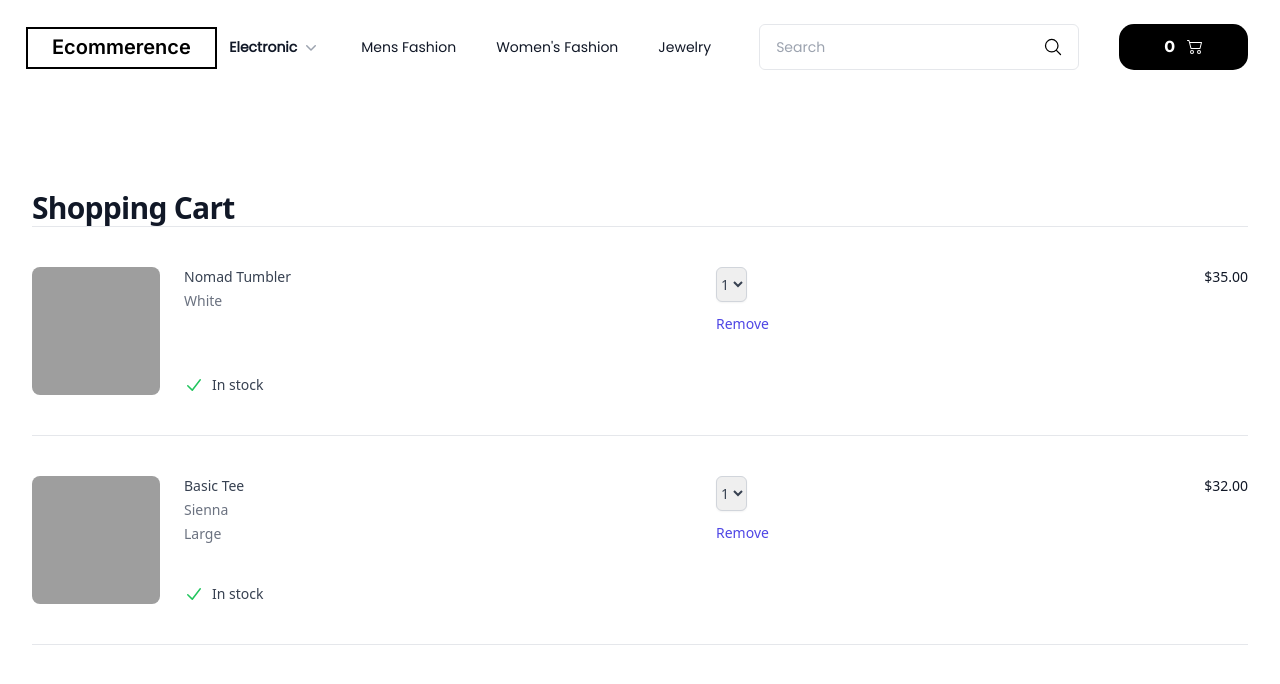
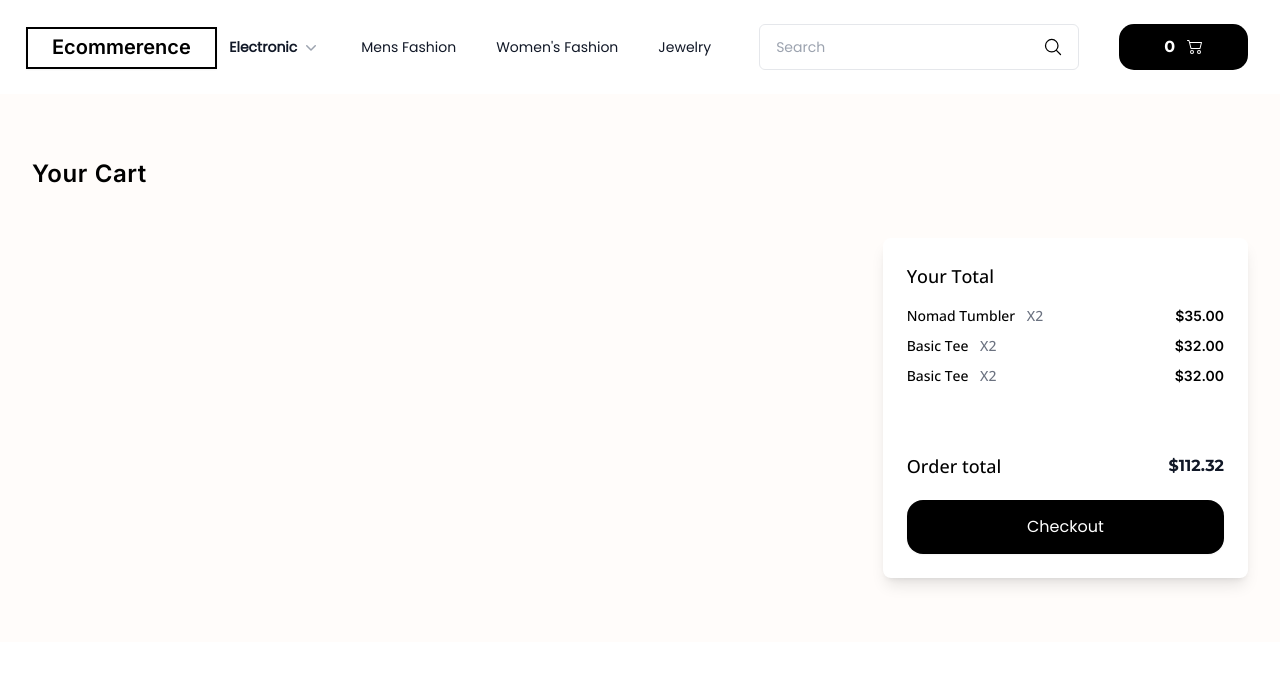
Before and after one commit to IbadRehman360/Sarmaaya-Ecom-Demo, a Next.js app: page /cart in a window 1280 px wide. Shown: the top 684 px of the page. Built offline with nearby package versions, Linux system fonts and the light colour scheme; grey boxes are pictures that could not be loaded.

Commit message:
designs completed

```diff
--- a/app/cart/page.jsx
+++ b/app/cart/page.jsx
@@ -1,10 +1,11 @@
 import Cart from "@/components/cart/Cart";
+import Summary from "@/components/cart/Summary";
 
 function CheckoutPage() {
   return (
-    <div>
-      <Cart />{" "}
-    </div>
+    <main style={{ backgroundColor: "#FFFCFA" }}>
+      <Cart />
+    </main>
   );
 }
 
--- /dev/null
+++ b/app/contexts/CartContext.js
@@ -0,0 +1,48 @@
+"use client"
+import React, { createContext, useReducer, useContext, useEffect } from 'react';
+
+const CartContext = createContext();
+
+const cartReducer = (state, action) => {
+    switch (action.type) {
+        case 'ADD_TO_CART':
+            return { ...state, items: [...state.items, action.payload] };
+        case 'REMOVE_FROM_CART':
+            return { ...state, items: state.items.filter(item => item.id !== action.payload) };
+        // Add more actions as needed
+        default:
+            return state;
+    }
+};
+
+const CartProvider = ({ children }) => {
+    const [cart, dispatch] = useReducer(cartReducer, { items: [] });
+
+    useEffect(() => {
+        // Load cart data from localStorage on component mount
+        const savedCart = localStorage.getItem('cart');
+        if (savedCart) {
+            dispatch({ type: 'SET_CART', payload: JSON.parse(savedCart) });
+        }
+    }, []);
+
+    useEffect(() => {
+        // Save cart data to localStorage whenever it changes
+        localStorage.setItem('cart', JSON.stringify(cart));
+    }, [cart]);
+
+    return (
+        <CartContext.Provider value={{ cart, dispatch }}>
+            {children}
+        </CartContext.Provider>
+    );
+};
+const useCart = () => {
+    const context = useContext(CartContext);
+    if (!context) {
+        throw new Error('useCart must be used within a CartProvider');
+    }
+    return context;
+};
+
+export { CartProvider, useCart };
--- a/app/layout.jsx
+++ b/app/layout.jsx
@@ -1,6 +1,6 @@
 import "@/styles/global.css";
 import Header from "@/components/layout/Header";
-
+import { CartProvider } from "./contexts/CartContext";
 export const metadata = {
   title: "SenpaiMerch",
   description:
@@ -10,7 +10,8 @@ export const metadata = {
 const RootLayout = ({ children }) => (
   <html lang="en">
     <body suppressHydrationWarning={true}>
-      <link rel="icon" href="/assets/logosenpai.png" />
+    <CartProvider>
+          <link rel="icon" href="/assets/logosenpai.png" />
       <div className="main">
         <div className="gradient" />
       </div>
@@ -19,6 +20,7 @@ const RootLayout = ({ children }) => (
       <main className="app" style={{ backgroundColor: "#FFFCFA" }}>
         {children}
       </main>
+       </CartProvider>
     </body>
   </html>
 );
--- a/components/cart/Cart.jsx
+++ b/components/cart/Cart.jsx
@@ -1,4 +1,7 @@
+"use client"
+import { useCart } from "@/app/contexts/CartContext";
 import Cartul from "./Cartul";
+import Summary from "./Summary";
 
 const products = [
   {
@@ -27,14 +30,25 @@ const products = [
 ];
 
 export default function Cart() {
-  return (
-    <div className="bg-white">
-      <div className="max-w-7xl mx-auto py-16 px-4 sm:py-24 sm:px-6 lg:px-8">
-        <h1 className="text-3xl font-extrabold tracking-tight text-gray-900">
-          Shopping Cart
+  const {cart, dispatch} = useCart()
+  console.log(cart)
+
+   return (
+    <div className="">
+      <div className="max-w-[1400px] mx-auto py-16 px-4 sm:py-16  2xl:py-24   sm:px-6 lg:px-8">
+        <h1 className=" font-inter text-2xl      tracking-wide text-black">
+     Your Cart
         </h1>
-        <Cartul />
-        <form className="mt-12">{/* Order summary */}</form>
+        <form className="mt-12">
+          <div className="grid grid-cols-12">
+            <div className="col-span-8  ">
+              <Cartul cartItem={cart} />
+            </div>
+            <div className="col-span-4">
+              <Summary />
+            </div>
+          </div>
+        </form>
       </div>
     </div>
   );
--- a/components/cart/Cartul.jsx
+++ b/components/cart/Cartul.jsx
@@ -1,5 +1,6 @@
 import { CheckIcon, ClockIcon } from "@heroicons/react/20/solid";
-
+import Link from "next/link"
+import Quantity from "./Quanitity";
 const products = [
   {
     id: 1,
@@ -26,104 +27,54 @@ const products = [
   },
 ];
 
-function Cartul() {
+function Cartul({cartItem}) {
   return (
-    <div>
+    <>
       <h2 className="sr-only">Items in your shopping cart</h2>
 
       <ul
         role="list"
-        className="border-t border-b border-gray-200 divide-y divide-gray-200"
+        className=" border-gray-200 divide-y divide-gray-200 flex gap-4 flex-col"
       >
-        {products.map((product, productIdx) => (
-          <li key={product.id} className="flex py-6 sm:py-10">
+        {cartItem.items.map((product, productIdx) => (
+
+          <li key={product.id} className="flex items-center pr-10 pl-8 h-40 gap-20 justify-between py-6 bg-white rounded-xl shadow-lg sm:py-10">
           <div className="flex-shrink-0">
               <img
-                src={product.imageSrc}
+                src={product.image}
                 alt={product.imageAlt}
-                className="w-24 h-24 rounded-lg object-center object-cover sm:w-32 sm:h-32"
+                className="w-24 h-24 rounded-lg object-center object-contain sm:w-32 sm:h-32"
               />
             </div>
 
-            <div className="relative ml-4 flex-1 flex flex-col justify-between sm:ml-6">
-              <div>
-                <div className="flex justify-between sm:grid sm:grid-cols-2">
             <div className="pr-6">
-                    <h3 className="text-sm">
-                      <a
-                        href={product.href}
-                        className="font-medium text-gray-700 hover:text-gray-800"
+              <h3 className="">
+                <Link
+                  href={"/"}
+                  className="font-medium font-inter  text-gray-700 hover:text-gray-800"
                 >
-                        {product.name}
-                      </a>
+               {product.title.split(" ").slice(0, 3).join(" ")}
+                </Link>
               </h3>
-                    <p className="mt-1 text-sm text-gray-500">
-                      {product.color}
-                    </p>
-                    {product.size ? (
-                      <p className="mt-1 text-sm text-gray-500">
-                        {product.size}
-                      </p>
+              <p className="mt-1 text-sm font-inter text-gray-400">{product.color}</p>
+              {product.category ? (
+                <p className="mt-1 text-sm  font-opensans text-gray-500">{product.category}</p>
               ) : null}
             </div>
 
-                  <p className="text-sm font-medium text-gray-900 text-right">
-                    {product.price}
+            <div>
+              <p className=" hover:text-gray-700 font-inter font-medium text-gray-900 text-right">
+               ${product.price}
               </p>
             </div>
 
-                <div className="mt-4 flex items-center sm:block sm:absolute sm:top-0 sm:left-1/2 sm:mt-0">
-                  <label htmlFor={`quantity-${productIdx}`} className="sr-only">
-                    Quantity, {product.name}
-                  </label>
-                  <select
-                    id={`quantity-${productIdx}`}
-                    name={`quantity-${productIdx}`}
-                    className="block max-w-full rounded-md border border-gray-300 py-1.5 text-base leading-5 font-medium text-gray-700 text-left shadow-sm focus:outline-none focus:ring-1 focus:ring-indigo-500 focus:border-indigo-500 sm:text-sm"
-                  >
-                    <option value={1}>1</option>
-                    <option value={2}>2</option>
-                    <option value={3}>3</option>
-                    <option value={4}>4</option>
-                    <option value={5}>5</option>
-                    <option value={6}>6</option>
-                    <option value={7}>7</option>
-                    <option value={8}>8</option>
-                  </select>
+            <div><Quantity/> </div>
 
-                  <button
-                    type="button"
-                    className="ml-4 text-sm font-medium text-indigo-600 hover:text-indigo-500 sm:ml-0 sm:mt-3"
-                  >
-                    <span>Remove</span>
-                  </button>
-                </div>
-              </div>
 
-              <p className="mt-4 flex text-sm text-gray-700 space-x-2">
-                {product.inStock ? (
-                  <CheckIcon
-                    className="flex-shrink-0 h-5 w-5 text-green-500"
-                    aria-hidden="true"
-                  />
-                ) : (
-                  <ClockIcon
-                    className="flex-shrink-0 h-5 w-5 text-gray-300"
-                    aria-hidden="true"
-                  />
-                )}
-
-                <span>
-                  {product.inStock
-                    ? "In stock"
-                    : `Ships in ${product.leadTime}`}
-                </span>
-              </p>
-            </div>
           </li>
         ))}
       </ul>
-    </div>
+    </>
   );
 }
 
--- /dev/null
+++ b/components/cart/Quanitity.jsx
@@ -0,0 +1,32 @@
+function Quantity({ quantity = 0, border, product }) {
+    return (
+      <div className={`flex justify-center items-center text-center`}>
+        <button
+          type="button"
+          className={`${
+            border === "true" ? "border px-2.5 p-0.5" : "px-2 p-1"
+          }  bg-black text-white h-6 text-center rounded-md mx-auto  focus:outline-none text-lg flex items-center justify-center`}
+        >
+          -
+        </button>
+        <p
+          className={`text-gray-500 font-semibold px-5 p-1 text-lg ${
+            border === "true" ? "border text-sm" : " text-md"
+          }`}
+        >
+          {quantity}
+        </p>
+        <button
+          type="button"
+          className={`${
+            border === "true" ? "border px-2.5 p-0.5" : "px-2 p-1"
+          }  bg-black text-white h-6 text-center rounded-md mx-auto  focus:outline-none text-lg flex items-center justify-center`}
+        >
+          +
+        </button>
+      </div>
+    );
+  }
+
+
+export default Quantity;
--- a/components/cart/Summary.jsx
+++ b/components/cart/Summary.jsx
@@ -1,51 +1,70 @@
+const products = [
+  {
+    id: 1,
+    name: "Nomad Tumbler",
+    href: "#",
+    price: "$35.00",
+    color: "White",
+    inStock: true,
+    imageSrc:
+      "https://tailwindui.com/img/ecommerce-images/shopping-cart-page-01-product-03.jpg",
+    imageAlt: "Insulated bottle with white base and black snap lid.",
+  },
+  {
+    id: 2,
+    name: "Basic Tee",
+    href: "#",
+    price: "$32.00",
+    color: "Sienna",
+    inStock: true,
+    size: "Large",
+    imageSrc:
+      "https://tailwindui.com/img/ecommerce-images/shopping-cart-page-01-product-01.jpg",
+    imageAlt: "Front of men's Basic Tee in sienna.",
+  },
+  {
+    id: 2,
+    name: "Basic Tee",
+    href: "#",
+    price: "$32.00",
+    color: "Sienna",
+    inStock: true,
+    size: "Large",
+    imageSrc:
+      "https://tailwindui.com/img/ecommerce-images/shopping-cart-page-01-product-01.jpg",
+    imageAlt: "Front of men's Basic Tee in sienna.",
+  },
+];
+
 function Summary() {
   return (
-    <div className="mt-10 sm:ml-32 sm:pl-6">
-      <div className="bg-gray-50 rounded-lg px-4 py-6 sm:p-6 lg:p-8">
-        <h2 className="sr-only">Order summary</h2>
+    <div className="flex flex-col   shadow-lg rounded-lg h-full  py-6 sm:p-6 lg:p-6  sm:ml-10 bg-white">
+      <div className="flex-grow">
+        <h3 className="text-lg font-opensans   text-black   font-medium mb-4"> Your Total </h3>
+        {products.map((product) => (
+          <div key={product.id} className="flex justify-between mb-2.5">
+            <p className="    font-opensans text-sm  text-black   font-medium ">{product.name} <span className="ml-2 text-gray-500"> X2</span></p>
+            <p className="font-inter text-sm   text-black   font-medium ">{product.price}</p>
+          </div>
+        ))}
+      </div>
 
-        <div className="flow-root">
-          <dl className="-my-4 text-sm divide-y divide-gray-200">
-            <div className="py-4 flex items-center justify-between">
-              <dt className="text-gray-600">Subtotal</dt>
-              <dd className="font-medium text-gray-900">$99.00</dd>
-            </div>
-            <div className="py-4 flex items-center justify-between">
-              <dt className="text-gray-600">Shipping</dt>
-              <dd className="font-medium text-gray-900">$5.00</dd>
-            </div>
-            <div className="py-4 flex items-center justify-between">
-              <dt className="text-gray-600">Tax</dt>
-              <dd className="font-medium text-gray-900">$8.32</dd>
-            </div>
-            <div className="py-4 flex items-center justify-between">
-              <dt className="text-base font-medium text-gray-900">
-                Order total
-              </dt>
-              <dd className="text-base font-medium text-gray-900">$112.32</dd>
-            </div>
-          </dl>
+      <div className="mt-10">
+        <div className="py-4 flex items-center justify-between">
+          <dt className="font-opensans text-lg  text-black   font-medium  ">
+            Order total
+          </dt>
+          <dd className="text-base font-montserrat font-medium text-gray-900">
+            $112.32
+          </dd>
         </div>
-      </div>
-      <div className="mt-10">
         <button
           type="submit"
-          className="w-full bg-indigo-600 border border-transparent rounded-md shadow-sm py-3 px-4 text-base font-medium text-white hover:bg-indigo-700 focus:outline-none focus:ring-2 focus:ring-offset-2 focus:ring-offset-gray-50 focus:ring-indigo-500"
+
+          className="w-full font-poppins border bg-black border-transparent rounded-2xl shadow-sm py-3.5 mt-1 px-4 text-base font-medium text-white hover:bg-indigo-700 focus:outline-none focus:ring-2 focus:ring-offset-2 focus:ring-offset-gray-50 focus:ring-indigo-500"
         >
           Checkout
         </button>
-      </div>
-
-      <div className="mt-6 text-sm text-center text-gray-500">
-        <p>
-          or{" "}
-          <a
-            href="#"
-            className="text-indigo-600 font-medium hover:text-indigo-500"
-          >
-            Continue Shopping<span aria-hidden="true"> &rarr;</span>
-          </a>
-        </p>
       </div>
     </div>
   );
```
Also changed, not shown: components/category/CategoryList.jsx (+17 -4 lines), components/layout/CartHeader.jsx (added, +24 -0 lines), components/layout/Header.jsx (+22 -35 lines), components/product/DisplayProduct.jsx (+4 -3 lines), components/product/BuyBtn.jsx (added). Lines whose indentation alone changed are shown as unchanged.
